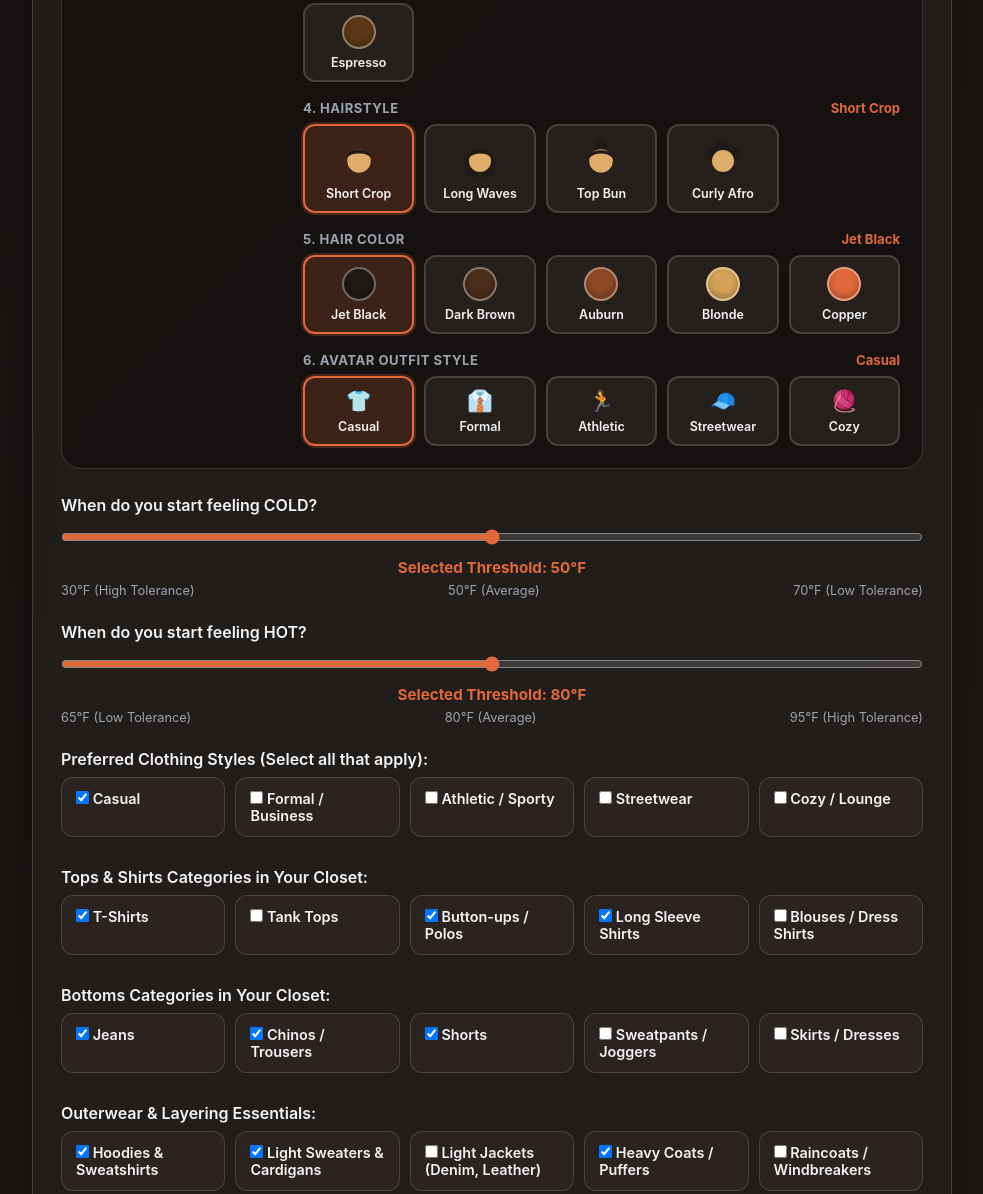
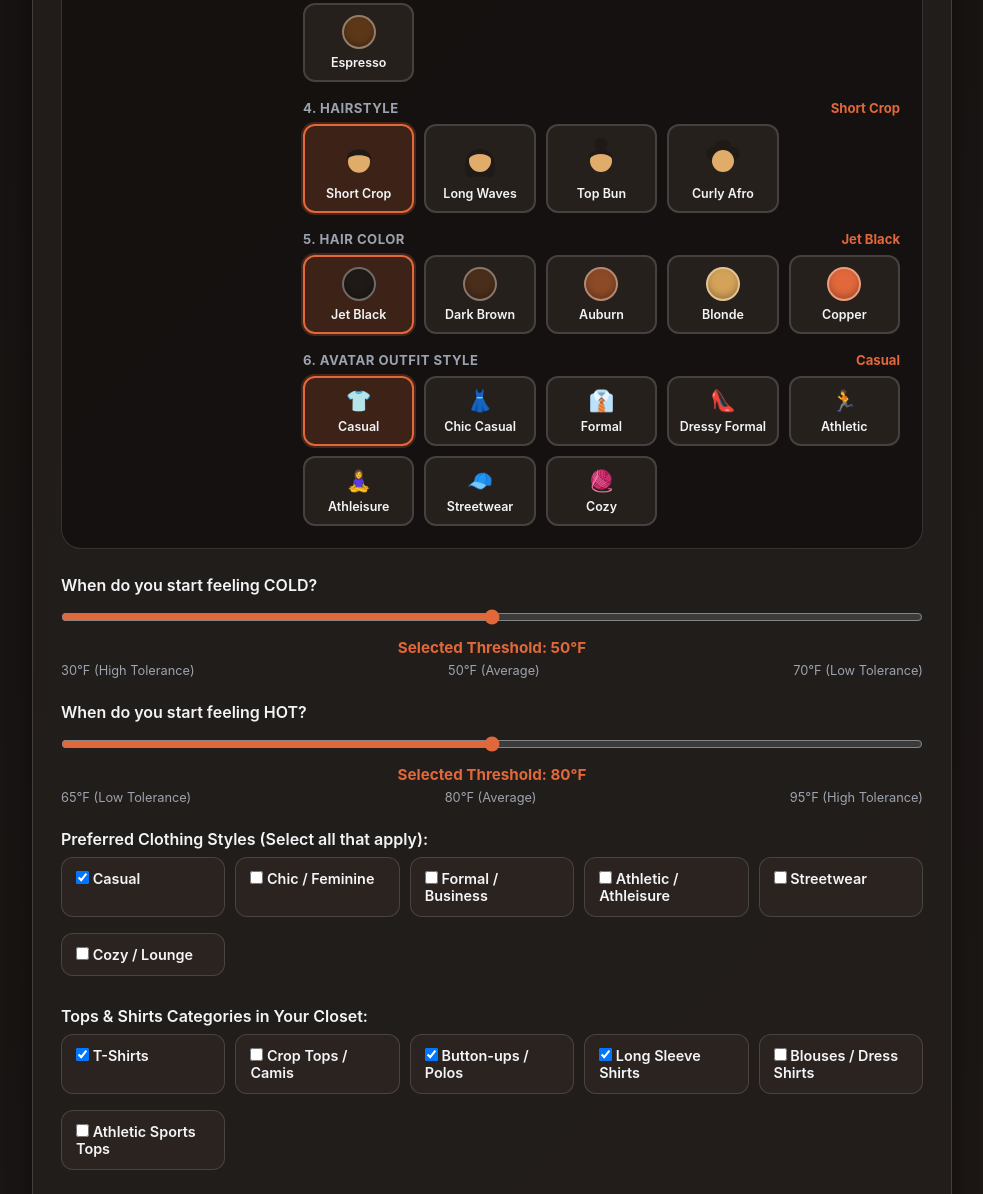
Before and after one commit to smw2780-x/weather-wear, a plain HTML site: page index.html in a window 1280 px wide. Shown: the part 659-1853 px from the top of the page, without its empty margins (148-1131 px from the left). Drawn offline with Linux system fonts and the light colour scheme.

Commit message:
Update index.html

```diff
--- a/index.html
+++ b/index.html
@@ -60,7 +60,7 @@
             </div>
           </div>
 
-          <!-- 2. Facial Features (Eyes, Brows, Face Shape) -->
+          <!-- 2. Facial Features -->
           <div class="control-row">
             <div class="control-row-header">
               <span>2. Facial Features</span>
@@ -124,7 +124,7 @@
             </div>
           </div>
 
-          <!-- 4. Hairstyle Visual Cards -->
+          <!-- 4. Hairstyle Visual Cards (Full Crown Coverage — No Bald Spot) -->
           <div class="control-row">
             <div class="control-row-header">
               <span>4. Hairstyle</span>
@@ -133,8 +133,8 @@
             <div class="bitmoji-grid" id="hairStylePills">
               <button type="button" class="bitmoji-tile active" data-hair="short" data-name="Short Crop">
                 <svg class="hair-thumb" viewBox="0 0 60 60">
-                  <circle cx="30" cy="34" r="16" fill="#e0ac69"/>
-                  <path d="M14 30 C14 14, 46 14, 46 30 C42 22, 18 22, 14 30 Z" fill="#1f1a17"/>
+                  <circle cx="30" cy="35" r="15" fill="#e0ac69"/>
+                  <path d="M13 33 C13 13, 47 13, 47 33 C43 24, 17 24, 13 33 Z" fill="#1f1a17"/>
                 </svg>
                 <span>Short Crop</span>
               </button>
@@ -142,15 +142,15 @@
                 <svg class="hair-thumb" viewBox="0 0 60 60">
                   <path d="M12 28 C8 40, 10 54, 14 56 L46 56 C50 54, 52 40, 48 28 Z" fill="#1f1a17"/>
                   <circle cx="30" cy="34" r="15" fill="#e0ac69"/>
-                  <path d="M14 30 C14 14, 46 14, 46 30 C38 22, 24 22, 14 30 Z" fill="#1f1a17"/>
+                  <path d="M13 32 C13 13, 47 13, 47 32 C38 22, 22 22, 13 32 Z" fill="#1f1a17"/>
                 </svg>
                 <span>Long Waves</span>
               </button>
               <button type="button" class="bitmoji-tile" data-hair="bun" data-name="Top Bun">
                 <svg class="hair-thumb" viewBox="0 0 60 60">
-                  <circle cx="30" cy="12" r="9" fill="#1f1a17"/>
-                  <circle cx="30" cy="34" r="16" fill="#e0ac69"/>
-                  <path d="M14 30 C14 16, 46 16, 46 30 C38 22, 22 22, 14 30 Z" fill="#1f1a17"/>
+                  <circle cx="30" cy="11" r="9" fill="#1f1a17"/>
+                  <circle cx="30" cy="34" r="15" fill="#e0ac69"/>
+                  <path d="M13 32 C13 14, 47 14, 47 32 C38 22, 22 22, 13 32 Z" fill="#1f1a17"/>
                 </svg>
                 <span>Top Bun</span>
               </button>
@@ -196,7 +196,7 @@
             </div>
           </div>
 
-          <!-- 6. Clothing Style Aesthetic -->
+          <!-- 6. Expanded Clothing Style Aesthetic (Includes Feminine Casual, Formal & Athletic Cuts) -->
           <div class="control-row">
             <div class="control-row-header">
               <span>6. Avatar Outfit Style</span>
@@ -207,13 +207,25 @@
                 <span style="font-size:1.3rem;">👕</span>
                 <span>Casual</span>
               </button>
+              <button type="button" class="bitmoji-tile" data-astyle="chic-casual" data-name="Chic Casual (Dress / Skirt)">
+                <span style="font-size:1.3rem;">👗</span>
+                <span>Chic Casual</span>
+              </button>
               <button type="button" class="bitmoji-tile" data-astyle="formal" data-name="Formal / Business">
                 <span style="font-size:1.3rem;">👔</span>
                 <span>Formal</span>
               </button>
+              <button type="button" class="bitmoji-tile" data-astyle="fem-formal" data-name="Blouse & Pencil Skirt">
+                <span style="font-size:1.3rem;">👠</span>
+                <span>Dressy Formal</span>
+              </button>
               <button type="button" class="bitmoji-tile" data-astyle="athletic" data-name="Athletic / Sporty">
                 <span style="font-size:1.3rem;">🏃</span>
                 <span>Athletic</span>
+              </button>
+              <button type="button" class="bitmoji-tile" data-astyle="athleisure" data-name="Athleisure / Yoga">
+                <span style="font-size:1.3rem;">🧘‍♀️</span>
+                <span>Athleisure</span>
               </button>
               <button type="button" class="bitmoji-tile" data-astyle="streetwear" data-name="Streetwear">
                 <span style="font-size:1.3rem;">🧢</span>
@@ -265,8 +277,9 @@
         <label>Preferred Clothing Styles (Select all that apply):</label>
         <div class="checkbox-grid" data-category="styles">
           <label class="checkbox-label"><input type="checkbox" value="Casual" checked /> Casual</label>
+          <label class="checkbox-label"><input type="checkbox" value="Chic / Feminine" /> Chic / Feminine</label>
           <label class="checkbox-label"><input type="checkbox" value="Formal / Business" /> Formal / Business</label>
-          <label class="checkbox-label"><input type="checkbox" value="Athletic / Sporty" /> Athletic / Sporty</label>
+          <label class="checkbox-label"><input type="checkbox" value="Athletic / Athleisure" /> Athletic / Athleisure</label>
           <label class="checkbox-label"><input type="checkbox" value="Streetwear" /> Streetwear</label>
           <label class="checkbox-label"><input type="checkbox" value="Cozy / Lounge" /> Cozy / Lounge</label>
         </div>
@@ -277,10 +290,11 @@
         <label>Tops &amp; Shirts Categories in Your Closet:</label>
         <div class="checkbox-grid" data-category="tops">
           <label class="checkbox-label"><input type="checkbox" value="T-Shirts" checked /> T-Shirts</label>
-          <label class="checkbox-label"><input type="checkbox" value="Tank Tops" /> Tank Tops</label>
+          <label class="checkbox-label"><input type="checkbox" value="Crop Tops / Camis" /> Crop Tops / Camis</label>
           <label class="checkbox-label"><input type="checkbox" value="Button-ups / Polos" checked /> Button-ups / Polos</label>
           <label class="checkbox-label"><input type="checkbox" value="Long Sleeve Shirts" checked /> Long Sleeve Shirts</label>
           <label class="checkbox-label"><input type="checkbox" value="Blouses / Dress Shirts" /> Blouses / Dress Shirts</label>
+          <label class="checkbox-label"><input type="checkbox" value="Athletic Sports Tops" /> Athletic Sports Tops</label>
         </div>
       </div>
 
@@ -290,6 +304,7 @@
         <div class="checkbox-grid" data-category="bottoms">
           <label class="checkbox-label"><input type="checkbox" value="Jeans" checked /> Jeans</label>
           <label class="checkbox-label"><input type="checkbox" value="Chinos / Trousers" checked /> Chinos / Trousers</label>
+          <label class="checkbox-label"><input type="checkbox" value="Leggings / Yoga Pants" /> Leggings / Yoga Pants</label>
           <label class="checkbox-label"><input type="checkbox" value="Shorts" checked /> Shorts</label>
           <label class="checkbox-label"><input type="checkbox" value="Sweatpants / Joggers" /> Sweatpants / Joggers</label>
           <label class="checkbox-label"><input type="checkbox" value="Skirts / Dresses" /> Skirts / Dresses</label>
@@ -302,6 +317,7 @@
         <div class="checkbox-grid" data-category="outerwear">
           <label class="checkbox-label"><input type="checkbox" value="Hoodies & Sweatshirts" checked /> Hoodies &amp; Sweatshirts</label>
           <label class="checkbox-label"><input type="checkbox" value="Light Sweaters & Cardigans" checked /> Light Sweaters &amp; Cardigans</label>
+          <label class="checkbox-label"><input type="checkbox" value="Cropped Blazers / Trench Coats" /> Cropped Blazers / Trench Coats</label>
           <label class="checkbox-label"><input type="checkbox" value="Light Jackets (Denim, Leather)" /> Light Jackets (Denim, Leather)</label>
           <label class="checkbox-label"><input type="checkbox" value="Heavy Coats / Puffers" checked /> Heavy Coats / Puffers</label>
           <label class="checkbox-label"><input type="checkbox" value="Raincoats / Windbreakers" /> Raincoats / Windbreakers</label>
@@ -314,6 +330,7 @@
         <div class="checkbox-grid" data-category="footwear">
           <label class="checkbox-label"><input type="checkbox" value="Sneakers" checked /> Sneakers</label>
           <label class="checkbox-label"><input type="checkbox" value="Boots" checked /> Boots</label>
+          <label class="checkbox-label"><input type="checkbox" value="Heels / Ballet Flats" /> Heels / Ballet Flats</label>
           <label class="checkbox-label"><input type="checkbox" value="Sandals / Slides" /> Sandals / Slides</label>
           <label class="checkbox-label"><input type="checkbox" value="Loafers / Dress Shoes" /> Loafers / Dress Shoes</label>
         </div>
```
